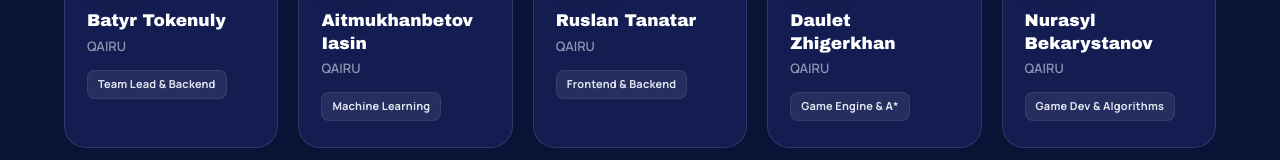
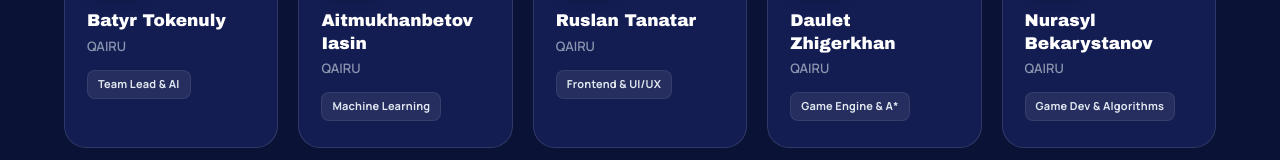
Before and after one commit to Ruslan808-8/fun-ai-project, a plain HTML site: page index.html in a window 1280 px wide. Shown: the part 3631-3791 px from the top of the page. Drawn offline with nearby package versions, Linux system fonts and the light colour scheme; no server answers; a web font is replaced by a local one.

Commit message:
Add files via upload

```diff
--- a/index.html
+++ b/index.html
@@ -216,7 +216,7 @@
         <div class="av">BT</div>
         <h3>Batyr Tokenuly</h3>
         <small>QAIRU</small>
-        <span class="badge">Team Lead & Backend</span>
+        <span class="badge">Team Lead & AI</span>
       </div>
       <div class="pc rv" data-tilt>
         <div class="av">AI</div>
@@ -228,7 +228,7 @@
         <div class="av">RT</div>
         <h3>Ruslan Tanatar</h3>
         <small>QAIRU</small>
-        <span class="badge">Frontend & Backend</span>
+        <span class="badge">Frontend & UI/UX</span>
       </div>
       <div class="pc rv" data-tilt>
         <div class="av">DZ</div>
```
